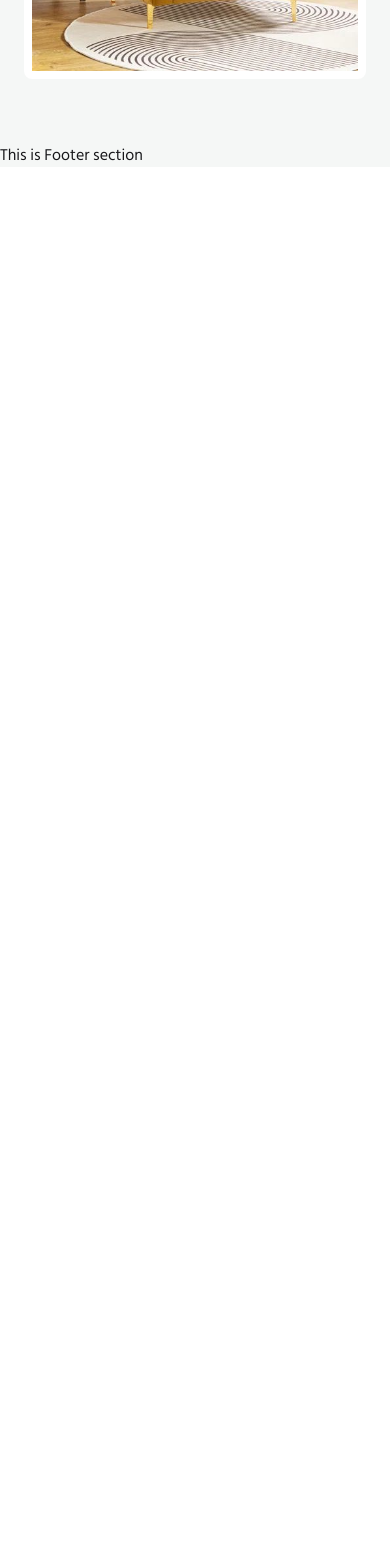
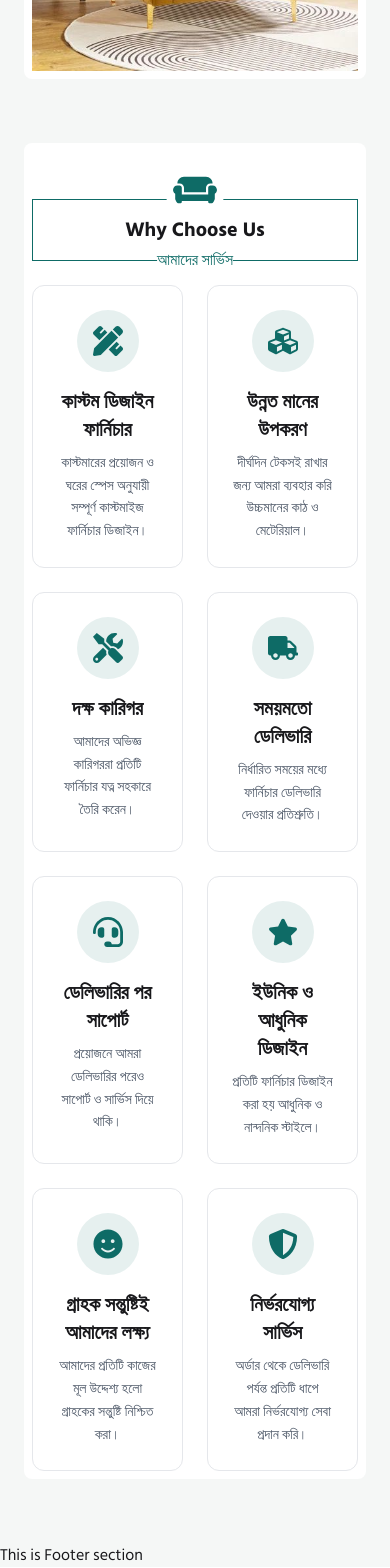
Before and after one commit to 0rakib0/dreamlux-profile, a Next.js app: page / in a window 390 px wide. Shown: the part 1874-3442 px from the top of the page. Before the commit the page ends 2042 px from the top, so only its background shows below. Built offline with nearby package versions, Linux system fonts and the light colour scheme.

Commit message:
design why choose us section and also make it responsive

```diff
--- a/src/app/page.jsx
+++ b/src/app/page.jsx
@@ -2,6 +2,7 @@ import AboutUs from "@/components/aboutUs/AboutUs";
 import Banner from "@/components/banner/Banner";
 import SectionTitle from "@/components/shared/sectionTitle/SectionTitle";
 import State from "@/components/state/State";
+import WhyChoose from "@/components/whyChoose/WhyChoose";
 import Image from "next/image";
 
 export default function Home() {
@@ -22,6 +23,11 @@ export default function Home() {
         <div className="bg-white rounded-lg p-2 my-16 lg:my-16">
           <AboutUs></AboutUs>
         </div>
+
+        {/* why Choose Us section */}
+        <div className="bg-white rounded-lg p-2 my-16 lg:my-16">
+          <WhyChoose></WhyChoose>
+        </div>
       </div>
 
     </div>
--- a/src/components/aboutUs/AboutUs.jsx
+++ b/src/components/aboutUs/AboutUs.jsx
@@ -18,7 +18,7 @@ function AboutUs() {
 
             {/* Text Section */}
             <div className="w-full">
-                <SectionTitle />
+                <SectionTitle title="About Our Company" subTitle='কোম্পানি সম্পর্কে জানুন' width='' />
                 <p className="mt-4 text-lg text-justify text-gray-700">
                     DreamLux হলো একটি প্রিমিয়াম কাস্টম ফার্নিচার ব্র্যান্ড, যা প্রতিটি কাস্টমারের স্বপ্নের ঘর সাজানোর লক্ষ্য নিয়ে কাজ করে। আমরা শুধু ফার্নিচার তৈরি করি না, বরং প্রতিটি টুকরোকে কাস্টমাইজ করি কাস্টমারের প্রয়োজন, স্থান এবং রুচি অনুযায়ী।
 
--- a/src/components/shared/sectionTitle/SectionTitle.jsx
+++ b/src/components/shared/sectionTitle/SectionTitle.jsx
@@ -1,12 +1,12 @@
 import React from 'react'
 import { FaCouch } from "react-icons/fa";
-function SectionTitle() {
+function SectionTitle({title, subTitle, width}) {
     return (
         <div>
-            <div className='mt-12 text-center border border-[#0E6B66] relative'>
+            <div className={`mt-12 ${width} mx-auto text-center border border-[#0E6B66] relative`}>
                 <FaCouch className="text-[#0E6B66] text-6xl absolute -top-10 left-1/2 transform -translate-x-1/2 bg-white p-2 rounded-full" />
-                <h1 className='p-4 text-xl font-bold'>About Our Company</h1>
-                <p className='text-[#0E6B66] absolute -bottom-3 left-1/2 transform -translate-x-1/2 bg-white rounded-full'>কোম্পানি সম্পর্কে জানুন</p>
+                <h1 className='p-4 text-xl font-bold'>{title}</h1>
+                <p className='text-[#0E6B66] absolute -bottom-3 left-1/2 transform -translate-x-1/2 bg-white rounded-full'>{subTitle}</p>
             </div>
         </div>
     )
--- /dev/null
+++ b/src/components/whyChoose/WhyChoose.jsx
@@ -0,0 +1,157 @@
+import React from 'react'
+import SectionTitle from '../shared/sectionTitle/SectionTitle'
+import { FaPencilRuler, FaCubes, FaTools, FaTruck, FaHeadset, FaStar, FaSmile, FaShieldAlt } from "react-icons/fa";
+function WhyChoose() {
+    return (
+        <div>
+            <SectionTitle title="Why Choose Us" subTitle="আমাদের সার্ভিস" width='lg:w-1/4 w-full'></SectionTitle>
+            <div className='mt-6 grid grid-cols-2 lg:grid-cols-4 gap-6'>
+                <div className="group p-6 rounded-xl border border-gray-200 text-center transition-all duration-300 hover:shadow-xl hover:-translate-y-2 hover:bg-[#0E6B66]/5">
+
+                    <div className="flex justify-center mb-4">
+                        <div className="bg-[#0E6B66]/10 p-4 rounded-full transition-all duration-300 group-hover:bg-[#0E6B66]">
+                            <FaPencilRuler className="text-3xl text-[#0E6B66] transition-all duration-300 group-hover:text-white group-hover:rotate-12 group-hover:scale-110" />
+                        </div>
+                    </div>
+
+                    <h4 className="text-xl font-semibold mb-2">
+                        কাস্টম ডিজাইন ফার্নিচার
+                    </h4>
+
+                    <p className="text-gray-600 text-sm leading-relaxed">
+                        কাস্টমারের প্রয়োজন ও ঘরের স্পেস অনুযায়ী সম্পূর্ণ কাস্টমাইজ ফার্নিচার ডিজাইন।
+                    </p>
+
+                </div>
+
+                <div className="group p-6 rounded-xl border border-gray-200 text-center transition-all duration-300 hover:shadow-xl hover:-translate-y-2 hover:bg-[#0E6B66]/5">
+
+                    <div className="flex justify-center mb-4">
+                        <div className="bg-[#0E6B66]/10 p-4 rounded-full transition-all duration-300 group-hover:bg-[#0E6B66]">
+                            <FaCubes className="text-3xl text-[#0E6B66] transition-all duration-300 group-hover:text-white group-hover:rotate-12 group-hover:scale-110" />
+                        </div>
+                    </div>
+
+                    <h4 className="text-xl font-semibold mb-2">
+                        উন্নত মানের উপকরণ
+                    </h4>
+
+                    <p className="text-gray-600 text-sm leading-relaxed">
+                        দীর্ঘদিন টেকসই রাখার জন্য আমরা ব্যবহার করি উচ্চমানের কাঠ ও মেটেরিয়াল।
+                    </p>
+
+                </div>
+
+                <div className="group p-6 rounded-xl border border-gray-200 text-center transition-all duration-300 hover:shadow-xl hover:-translate-y-2 hover:bg-[#0E6B66]/5">
+
+                    <div className="flex justify-center mb-4">
+                        <div className="bg-[#0E6B66]/10 p-4 rounded-full transition-all duration-300 group-hover:bg-[#0E6B66]">
+                            <FaTools className="text-3xl text-[#0E6B66] transition-all duration-300 group-hover:text-white group-hover:rotate-12 group-hover:scale-110" />
+                        </div>
+                    </div>
+
+                    <h4 className="text-xl font-semibold mb-2">
+                        দক্ষ কারিগর
+                    </h4>
+
+                    <p className="text-gray-600 text-sm leading-relaxed">
+                        আমাদের অভিজ্ঞ কারিগররা প্রতিটি ফার্নিচার যত্ন সহকারে তৈরি করেন।
+                    </p>
+
+                </div>
+
+                <div className="group p-6 rounded-xl border border-gray-200 text-center transition-all duration-300 hover:shadow-xl hover:-translate-y-2 hover:bg-[#0E6B66]/5">
+
+                    <div className="flex justify-center mb-4">
+                        <div className="bg-[#0E6B66]/10 p-4 rounded-full transition-all duration-300 group-hover:bg-[#0E6B66]">
+                            <FaTruck className="text-3xl text-[#0E6B66] transition-all duration-300 group-hover:text-white group-hover:rotate-12 group-hover:scale-110" />
+                        </div>
+                    </div>
+
+                    <h4 className="text-xl font-semibold mb-2">
+                        সময়মতো ডেলিভারি
+                    </h4>
+
+                    <p className="text-gray-600 text-sm leading-relaxed">
+                        নির্ধারিত সময়ের মধ্যে ফার্নিচার ডেলিভারি দেওয়ার প্রতিশ্রুতি।
+                    </p>
+
+                </div>
+
+                <div className="group p-6 rounded-xl border border-gray-200 text-center transition-all duration-300 hover:shadow-xl hover:-translate-y-2 hover:bg-[#0E6B66]/5">
+
+                    <div className="flex justify-center mb-4">
+                        <div className="bg-[#0E6B66]/10 p-4 rounded-full transition-all duration-300 group-hover:bg-[#0E6B66]">
+                            <FaHeadset className="text-3xl text-[#0E6B66] transition-all duration-300 group-hover:text-white group-hover:rotate-12 group-hover:scale-110" />
+                        </div>
+                    </div>
+
+                    <h4 className="text-xl font-semibold mb-2">
+                        ডেলিভারির পর সাপোর্ট
+                    </h4>
+
+                    <p className="text-gray-600 text-sm leading-relaxed">
+                        প্রয়োজনে আমরা ডেলিভারির পরেও সাপোর্ট ও সার্ভিস দিয়ে থাকি।
+                    </p>
+
+                </div>
+
+                <div className="group p-6 rounded-xl border border-gray-200 text-center transition-all duration-300 hover:shadow-xl hover:-translate-y-2 hover:bg-[#0E6B66]/5">
+
+                    <div className="flex justify-center mb-4">
+                        <div className="bg-[#0E6B66]/10 p-4 rounded-full transition-all duration-300 group-hover:bg-[#0E6B66]">
+                            <FaStar className="text-3xl text-[#0E6B66] transition-all duration-300 group-hover:text-white group-hover:rotate-12 group-hover:scale-110" />
+                        </div>
+                    </div>
+
+                    <h4 className="text-xl font-semibold mb-2">
+                        ইউনিক ও আধুনিক ডিজাইন
+                    </h4>
+
+                    <p className="text-gray-600 text-sm leading-relaxed">
+                        প্রতিটি ফার্নিচার ডিজাইন করা হয় আধুনিক ও নান্দনিক স্টাইলে।
+                    </p>
+
+                </div>
+
+                <div className="group p-6 rounded-xl border border-gray-200 text-center transition-all duration-300 hover:shadow-xl hover:-translate-y-2 hover:bg-[#0E6B66]/5">
+
+                    <div className="flex justify-center mb-4">
+                        <div className="bg-[#0E6B66]/10 p-4 rounded-full transition-all duration-300 group-hover:bg-[#0E6B66]">
+                            <FaSmile className="text-3xl text-[#0E6B66] transition-all duration-300 group-hover:text-white group-hover:rotate-12 group-hover:scale-110" />
+                        </div>
+                    </div>
+
+                    <h4 className="text-xl font-semibold mb-2">
+                        গ্রাহক সন্তুষ্টিই আমাদের লক্ষ্য
+                    </h4>
+
+                    <p className="text-gray-600 text-sm leading-relaxed">
+                        আমাদের প্রতিটি কাজের মূল উদ্দেশ্য হলো গ্রাহকের সন্তুষ্টি নিশ্চিত করা।
+                    </p>
+
+                </div>
+
+                <div className="group p-6 rounded-xl border border-gray-200 text-center transition-all duration-300 hover:shadow-xl hover:-translate-y-2 hover:bg-[#0E6B66]/5">
+
+                    <div className="flex justify-center mb-4">
+                        <div className="bg-[#0E6B66]/10 p-4 rounded-full transition-all duration-300 group-hover:bg-[#0E6B66]">
+                            <FaShieldAlt className="text-3xl text-[#0E6B66] transition-all duration-300 group-hover:text-white group-hover:rotate-12 group-hover:scale-110" />
+                        </div>
+                    </div>
+
+                    <h4 className="text-xl font-semibold mb-2">
+                        নির্ভরযোগ্য সার্ভিস
+                    </h4>
+
+                    <p className="text-gray-600 text-sm leading-relaxed">
+                        অর্ডার থেকে ডেলিভারি পর্যন্ত প্রতিটি ধাপে আমরা নির্ভরযোগ্য সেবা প্রদান করি।
+                    </p>
+
+                </div>
+            </div>
+        </div>
+    )
+}
+
+export default WhyChoose
```
